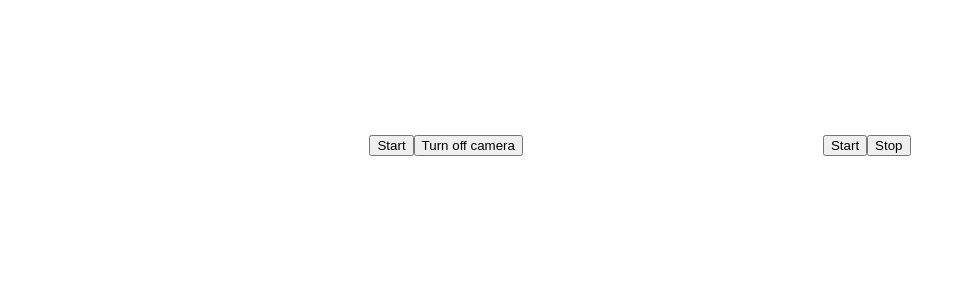
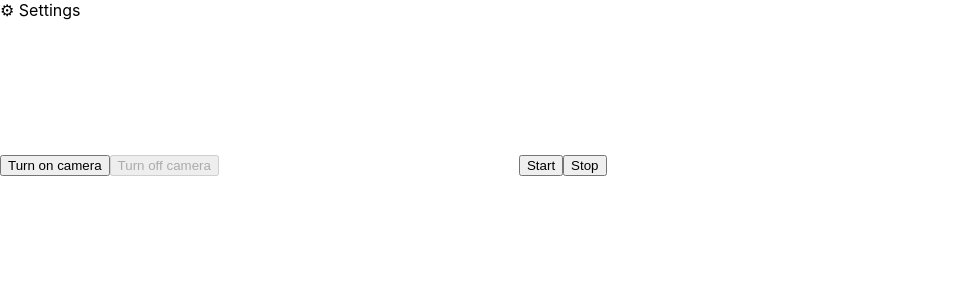
Before and after one commit to ggreer/serendipity, a React (Create React App) app: page / in a window 1280 px wide. Shown: the top 300 px of the page, without its empty margins (0-974 px from the left). Built offline with nearby package versions, Linux system fonts and the light colour scheme.

Commit message:
Add camera/mic/speaker picker.

```diff
--- a/src/App.css
+++ b/src/App.css
@@ -1,7 +1,3 @@
-.App {
-  text-align: center;
-}
-
 .App-logo {
   height: 40vmin;
   pointer-events: none;
--- a/src/App.tsx
+++ b/src/App.tsx
@@ -3,12 +3,14 @@ import logo from './logo.svg';
 import './App.css';
 
 import { Videos } from './Videos';
-import { Settings } from './Settings';
+import { Settings, SettingsProvider } from './Settings';
 
 
 export const App = () => {
   return <div className="App">
-    <Settings />
-    <Videos />
+    <SettingsProvider>
+      <Settings />
+      <Videos />
+    </SettingsProvider>
   </div>;
 }
--- a/src/Settings.tsx
+++ b/src/Settings.tsx
@@ -1,6 +1,117 @@
-import React from 'react';
+import React, { createContext, useContext, useEffect, useState, useReducer } from 'react';
+
+const defaultSettings = {
+  camera: "",
+  microphone: "",
+  speaker: "",
+};
+
+try {
+  const settings = JSON.parse(localStorage.getItem("settings") ?? "");
+  defaultSettings.camera = settings.camera;
+  defaultSettings.microphone = settings.microphone;
+  defaultSettings.speaker = settings.speaker;
+} catch (e) {
+  console.error(e);
+}
+
+export type Action = { type: string, value: string };
+
+export const SettingsContext = createContext(defaultSettings);
+export const SettingsDispatchContext = createContext<React.Dispatch<Action>>((i) => i); // dumb identity function to get around type error
+
+
+function settingsReducer (settings=defaultSettings, action: Action) {
+  console.log(action);
+  switch (action.type) {
+    case "setCamera":
+      settings = {
+        ...settings,
+        camera: action.value,
+      }
+    break;
+    case "setMicrophone":
+      settings = {
+        ...settings,
+        microphone: action.value,
+      }
+    break;
+  }
+  localStorage.setItem("settings", JSON.stringify(settings));
+  return settings;
+}
+
+export const SettingsProvider = ({ children }: { children: React.ReactNode }) => {
+  const [settings, dispatch] = useReducer(
+     settingsReducer,
+     defaultSettings
+   );
+
+  return <SettingsContext.Provider value={settings}>
+    <SettingsDispatchContext.Provider value={dispatch}>
+      { children }
+    </SettingsDispatchContext.Provider>
+  </SettingsContext.Provider>;
+}
 
 export const Settings = () => {
-  return <div className="settings">
-  </div>;
+  const settings = useContext(SettingsContext);
+  const dispatch = useContext(SettingsDispatchContext);
+  const [isOpen, setOpen] = useState(false);
+  const [devices, setDevices] = useState<MediaDeviceInfo[]>([]);
+
+  useEffect(() => {
+    async function enumerateDevices () {
+      const deviceList = await navigator.mediaDevices?.enumerateDevices();
+      setDevices(deviceList);
+    }
+    if (!devices.length) {
+      enumerateDevices();
+    }
+  }, []);
+
+
+  let cameras: JSX.Element[] = [];
+  let microphones: JSX.Element[] = [];
+  let speakers: JSX.Element[] = [];
+
+  devices.forEach(device => {
+    switch (device.kind) {
+      case "audioinput":
+        microphones.push(<option key={device.deviceId} value={device.deviceId}>{device.label}</option>);
+        break;
+      case "videoinput":
+        cameras.push(<option key={device.deviceId} value={device.deviceId}>{device.label}</option>);
+        break;
+      case "audiooutput":
+        speakers.push(<option key={device.deviceId} value={device.deviceId}>{device.label}</option>);
+        break;
+      default:
+        console.log("unknown device kind", device.kind);
+    }
+  });
+
+  const settingsContent = <>
+    <label htmlFor="camera-select">Camera</label>
+    <select name="camera" id="camera-select" defaultValue={settings.camera} onChange={e => dispatch({ type: "setCamera", value: e.target.value})}>
+      { cameras }
+    </select>
+    <br />
+
+    <label htmlFor="microphone-select">Microphone</label>
+    <select name="microphone" id="microphone-select" defaultValue={settings.microphone} onChange={e => dispatch({ type: "setMicrophone", value: e.target.value})}>
+      { microphones }
+    </select>
+    <br />
+
+    <label htmlFor="speaker-select">Speaker</label>
+    <select name="speaker" id="speaker-select" defaultValue={settings.speaker} onChange={e => dispatch({ type: "setSpeaker", value: e.target.value})}>
+      { speakers }
+    </select>
+  </>;
+
+  return <>
+    <div className="settings" onClick={() => setOpen(!isOpen)}>⚙ Settings</div>
+    { isOpen && settingsContent }
+  </>;
 }
--- a/src/Videos.tsx
+++ b/src/Videos.tsx
@@ -1,5 +1,7 @@
 import React from 'react';
 import classNames from 'classnames';
+
+import { SettingsContext } from './Settings';
 
 type VideosProps = {};
 type VideosState = {
@@ -11,26 +13,30 @@ type VideosState = {
 // TODO: check support for media APIs
 const video_width = 640;
 const video_height = 480;
-const snapshot_interval = 10 * 1000;
+const snapshot_interval = 60 * 1000;
 
 export class Videos extends React.Component<VideosProps, VideosState> {
   canvasSelfRef = React.createRef<HTMLCanvasElement>();
   videoSelfRef = React.createRef<HTMLVideoElement>();
-  cameraStream?: MediaStream;
+  // cameraStream?: MediaStream;
   snapshotInterval: any;
 
-  state = {
+  state: VideosState = {
     cameraStream: undefined,
     snapshotData: undefined,
     isVideoChatting: false,
   };
 
+  static contextType = SettingsContext;
+  context!: React.ContextType<typeof SettingsContext>;
+
   constructor (props: VideosProps) {
     super(props);
-    this.cameraStream = undefined;
+    // this.cameraStream = undefined;
   }
 
   componentDidMount () {
+    // connect to server and get list of other users
   }
 
   componentWillUnmount () {
@@ -53,15 +59,14 @@ export class Videos extends React.Component<VideosProps, VideosState> {
       return;
     }
 
-    let cameraStream = this.cameraStream;
+    let { cameraStream } = this.state;
     if (!cameraStream) {
       cameraStream = await this.startCamera();
-      console.log("snapshot: Not snapshotting because video stream is on.");
 
       this.videoSelfRef.current.srcObject = cameraStream;
       this.videoSelfRef.current?.play();
 
-      // Cameras take a second or two to "warm up" (get correct exposure)
+      // Most cameras take a second or two to "warm up" (get correct exposure)
       console.log("warming up...");
       await new Promise<void>((resolve) => setTimeout(() => resolve(), 2000));
       console.log("warmed up");
@@ -75,29 +80,31 @@ export class Videos extends React.Component<VideosProps, VideosState> {
     this.setState({
       snapshotData: data,
     })
-    // this..setAttribute("src", data);
-
-    // this.stopCamera();
-    // setTimeout(() => this.snapshot(), snapshot_interval);
   }
 
   async startCamera (constraints?: MediaStreamConstraints): Promise<MediaStream> {
     const cameraStream = await navigator.mediaDevices.getUserMedia({
-        video: true,
-        // facingMode: "user", // Prefer selfie cam if on mobile
+        video: {
+          facingMode: "user", // Prefer selfie cam if on mobile
+          deviceId: this.context.camera,
+        },
         ...constraints,
       });
-    this.cameraStream = cameraStream;
-    console.log(this.cameraStream);
+    this.setState({
+      cameraStream,
+    })
     return cameraStream;
   }
 
   stopCamera () {
-    if (!this.cameraStream) {
+    const { cameraStream } = this.state;
+    if (!cameraStream) {
       return;
     }
-    this.cameraStream.getTracks().forEach(track => track.stop());
-    this.cameraStream = undefined;
+    cameraStream.getTracks().forEach(track => track.stop());
+    this.setState({
+      cameraStream: undefined,
+    })
   }
 
   async startVideo () {
@@ -121,43 +128,16 @@ export class Videos extends React.Component<VideosProps, VideosState> {
   }
 
   render () {
+    const { cameraStream, snapshotData, isVideoChatting } = this.state;
+
     return <div className="Videos">
-      <button type="button" onClick={() => this.start()}>Start</button>
-      <button type="button" onClick={() => this.stop()}>Turn off camera</button>
+      <button type="button" onClick={() => this.start()} disabled={!!cameraStream}>Turn on camera</button>
+      <button type="button" onClick={() => this.stop()} disabled={!cameraStream}>Turn off camera</button>
       <canvas id="canvas_self" ref={this.canvasSelfRef} />
-      <img id="img_self" src={this.state.snapshotData} style={{ display: this.state.snapshotData ? "visible" : "none" }} />
-      <video id="video_self" ref={this.videoSelfRef} style={{ display: this.state.isVideoChatting ? "visible" : "none" }} width="300" muted />
+      <img id="img_self" src={snapshotData} style={{ display: snapshotData ? "visible" : "none" }} />
+      <video id="video_self" ref={this.videoSelfRef} style={{ display: isVideoChatting ? "visible" : "none" }} width="300" muted />
       <button type="button" onClick={() => this.startVideo()}>Start</button>
       <button type="button" onClick={() => this.stopVideo()}>Stop</button>
     </div>;
   }
 }
-
-/*
-
-let self_camera_stream = null;
-const video_self = document.getElementById("video_self");
-const img_self = document.getElementById("img_self");
-const canvas_self = document.getElementById("canvas_self")
-
-canvas_self.setAttribute("width", video_width);
-canvas_self.setAttribute("height", video_height);
-img_self.setAttribute("width", video_width);
-img_self.setAttribute("height", video_height);
-
-let snapshot_interval = null;
-
-async function snapshot () {
-
-}
-
-snapshot();
-snapshot_interval = setInterval(snapshot, 60 * 1000);
-
-
-async function startCamera (constraints) {
-
-}
-
-
-*/
```
